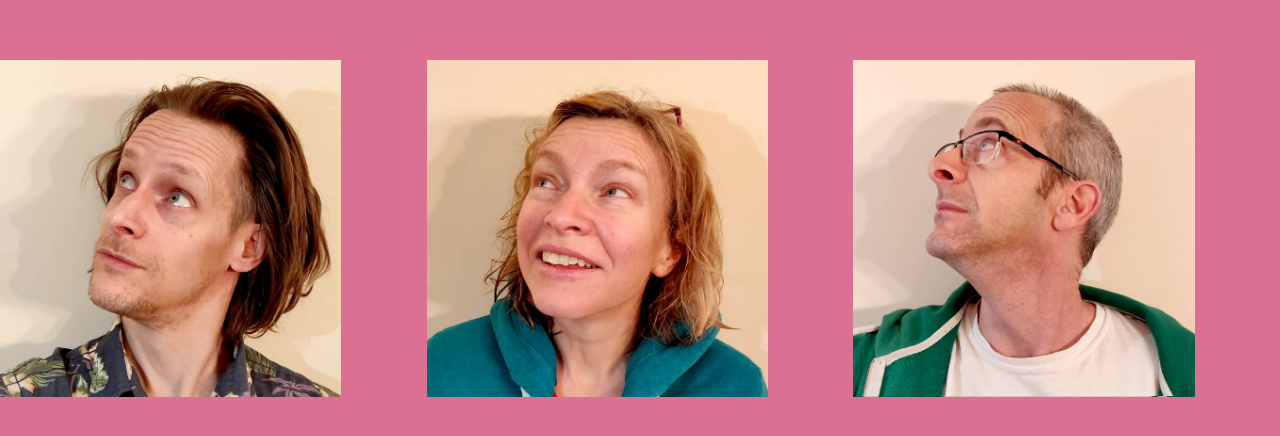
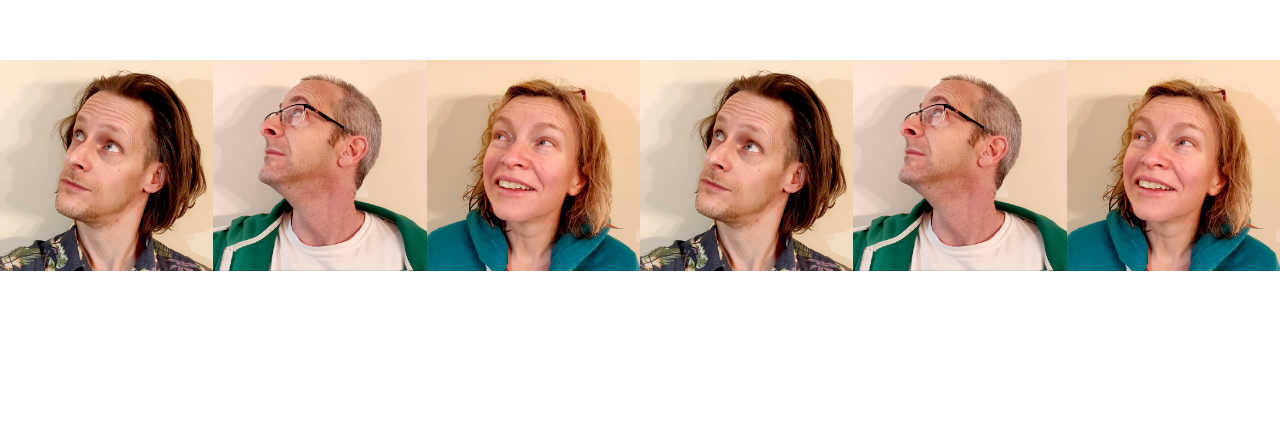
Before and after one commit to btubby/photofun, a React (Create React App) app: page / in a window 1280 px wide. Shown: the part 240-676 px from the top of the page. Built offline with nearby package versions, Linux system fonts and the light colour scheme.

Commit message:
3 SwivelFace components

```diff
--- a/src/App.js
+++ b/src/App.js
@@ -35,13 +35,21 @@ import bsouthwest from './ben/sw.jpg'
 
 const Container = styled.div`
   display:flex;
-  justify-content: space-around;
+  flex-direction:row;
+  justify-content: center;
 
-  background-color: palevioletred;
+  /* background-color: #F9D7BC; */
   height: 100%;
   width: 100%;
   padding: 300px 0;
 `;
+
+const FaceContainer = styled.div`
+   background-color: red;
+   position: relative;
+   top:30;
+   width:20%
+`
 export default function App() {
 
     const [xCord, setxCord] = useState(0);
@@ -62,6 +70,21 @@ export default function App() {
     const [E3, setE3] = useState(0);
     const [W3, setW3] = useState(0);
 
+    const [N4, setN4] = useState(0);
+    const [S4, setS4] = useState(0);
+    const [E4, setE4] = useState(0);
+    const [W4, setW4] = useState(0);
+
+    const [N5, setN5] = useState(0);
+    const [S5, setS5] = useState(0);
+    const [E5, setE5] = useState(0);
+    const [W5, setW5] = useState(0);
+
+    const [N6, setN6] = useState(0);
+    const [S6, setS6] = useState(0);
+    const [E6, setE6] = useState(0);
+    const [W6, setW6] = useState(0);
+
     return (
       <Container
         onMouseMove={(e) => {
@@ -69,7 +92,7 @@ export default function App() {
           setyCord(e.nativeEvent.clientY);
         }}
       >
-        <div
+        <FaceContainer
            ref={(dd) => {
             if (!dd) return;
             setN1(dd.getBoundingClientRect().top);
@@ -79,12 +102,27 @@ export default function App() {
           }}
         >
           <SwivelFace  // will
-            ITop={N1} IBottom={S1} IRight={E1} ILeft={W1} xCord={xCord} yCord={yCord}
+            type={'will'} N={N1} S={S1} E={E1} W={W1} xCord={xCord} yCord={yCord}
             straight={wstraight} w={wwest} e={weast} n={wnorth} s={wsouth} ne={wnortheast} nw={wnorthwest} se={wsoutheast} sw={wsouthwest}
             />
-        </div>
+        </FaceContainer>
 
-        <div
+        <FaceContainer
+           ref={(dd) => {
+            if (!dd) return;
+            setN3(dd.getBoundingClientRect().top);
+            setS3(dd.getBoundingClientRect().bottom);
+            setE3(dd.getBoundingClientRect().right);
+            setW3(dd.getBoundingClientRect().left)
+          }}
+        >
+          <SwivelFace  // ben
+            type={'ben'} N={N3} S={S3} E={E3} W={W3} xCord={xCord} yCord={yCord}
+            straight={bstraight} w={bwest} e={beast} n={bnorth} s={bsouth} ne={bnortheast} nw={bnorthwest} se={bsoutheast} sw={bsouthwest}
+          />
+        </FaceContainer>
+
+        <FaceContainer
            ref={(dd) => {
             if (!dd) return;
             setN2(dd.getBoundingClientRect().top);
@@ -94,25 +132,58 @@ export default function App() {
           }}
         >
           <SwivelFace  // kerry
-            ITop={N2} IBottom={S2} IRight={E2} ILeft={W2} xCord={xCord} yCord={yCord}
+            type={'kerry'} N={N2} S={S2} E={E2} W={W2} xCord={xCord} yCord={yCord}
             straight={kstraight} w={kwest} e={keast} n={knorth} s={ksouth} ne={knortheast} nw={knorthwest} se={ksoutheast} sw={ksouthwest}
             />
-        </div>
+        </FaceContainer>
 
-        <div
+
+        <FaceContainer
            ref={(dd) => {
             if (!dd) return;
-            setN3(dd.getBoundingClientRect().top);
-            setS3(dd.getBoundingClientRect().bottom);
-            setE3(dd.getBoundingClientRect().right);
-            setW3(dd.getBoundingClientRect().left)
+            setN4(dd.getBoundingClientRect().top);
+            setS4(dd.getBoundingClientRect().bottom);
+            setE4(dd.getBoundingClientRect().right);
+            setW4(dd.getBoundingClientRect().left)
+          }}
+        >
+          <SwivelFace  // will
+            type={'will'} N={N4} S={S4} E={E4} W={W4} xCord={xCord} yCord={yCord}
+            straight={wstraight} w={wwest} e={weast} n={wnorth} s={wsouth} ne={wnortheast} nw={wnorthwest} se={wsoutheast} sw={wsouthwest}
+            />
+        </FaceContainer>
+
+        <FaceContainer
+           ref={(dd) => {
+            if (!dd) return;
+            setN5(dd.getBoundingClientRect().top);
+            setS5(dd.getBoundingClientRect().bottom);
+            setE5(dd.getBoundingClientRect().right);
+            setW5(dd.getBoundingClientRect().left)
           }}
         >
           <SwivelFace  // ben
-            ITop={N3} IBottom={S3} IRight={E3} ILeft={W3} xCord={xCord} yCord={yCord}
+            type={'ben'} N={N5} S={S5} E={E5} W={W5} xCord={xCord} yCord={yCord}
             straight={bstraight} w={bwest} e={beast} n={bnorth} s={bsouth} ne={bnortheast} nw={bnorthwest} se={bsoutheast} sw={bsouthwest}
           />
-        </div>
+        </FaceContainer>
+
+        <FaceContainer
+           ref={(dd) => {
+            if (!dd) return;
+            setN6(dd.getBoundingClientRect().top);
+            setS6(dd.getBoundingClientRect().bottom);
+            setE6(dd.getBoundingClientRect().right);
+            setW6(dd.getBoundingClientRect().left)
+          }}
+        >
+          <SwivelFace  // kerry
+            type={'kerry'} N={N6} S={S6} E={E6} W={W6} xCord={xCord} yCord={yCord}
+            straight={kstraight} w={kwest} e={keast} n={knorth} s={ksouth} ne={knortheast} nw={knorthwest} se={ksoutheast} sw={ksouthwest}
+            />
+        </FaceContainer>
+
+
 
       </Container>
     );
--- a/src/componments/Face.js
+++ b/src/componments/Face.js
@@ -8,26 +8,31 @@ const Container = styled.div`
     width: 100%;
 `;
 const IMG = styled.img`
-    width:80%;
+    width:100%;
     height:auto;
 `;
 
-export default function SwivelFace(props) {
-    const {xCord, yCord, type, ITop, IBottom, IRight, ILeft,
-    straight, w, e, n, s, nw, ne, sw,se} = props;
+export default function SwivellingFace(props) {
+    const {
+        xCord, yCord,                       // the x and y coords of the mouse pointer on the screen
+        type,                               // identifier for this image
+        N, S, E, W,                         // the coords of our containers sides
+        straight, w, e, n, s, nw, ne, sw,se // images to display
+    } = props;
 
     const [image, setImage] = useState(straight);
 
     useEffect(() => {
         let map = { n:0, e:0, s:0, w:0}
-        console.log(`${type} top: ${ITop} bottom: ${IBottom} right: ${IRight} left: ${ILeft}` );
+        console.log(`${type} top: ${N} bottom: ${S} right: ${E} left: ${W}` );
 
-        if (yCord <= ITop) { map.n=1 }
-        if (xCord >= IRight ){ map.e=1 }
-        if (xCord <= ILeft ) { map.w=1 }
-        if (yCord >= IBottom ){ map.s=1 }
+        if (yCord <= N) { map.n=1 }
+        if (xCord >= E ){ map.e=1 }
+        if (xCord <= W ) { map.w=1 }
+        if (yCord >= S ){ map.s=1 }
 
-        // console.log(`${type}`, map)
+        console.log(`x:${xCord}, y:${yCord} ${type}`, map,  )
+
         setImage(straight)
         if (map.n) { setImage(n) }
         if (map.e) { setImage(e)}
@@ -39,8 +44,7 @@ export default function SwivelFace(props) {
         if (map.w && map.n){ setImage(nw) }
       });
       return (
-          <Container
-          >
+          <Container>
             <IMG src={image} alt="{image}" />
           </Container>
       )
```
